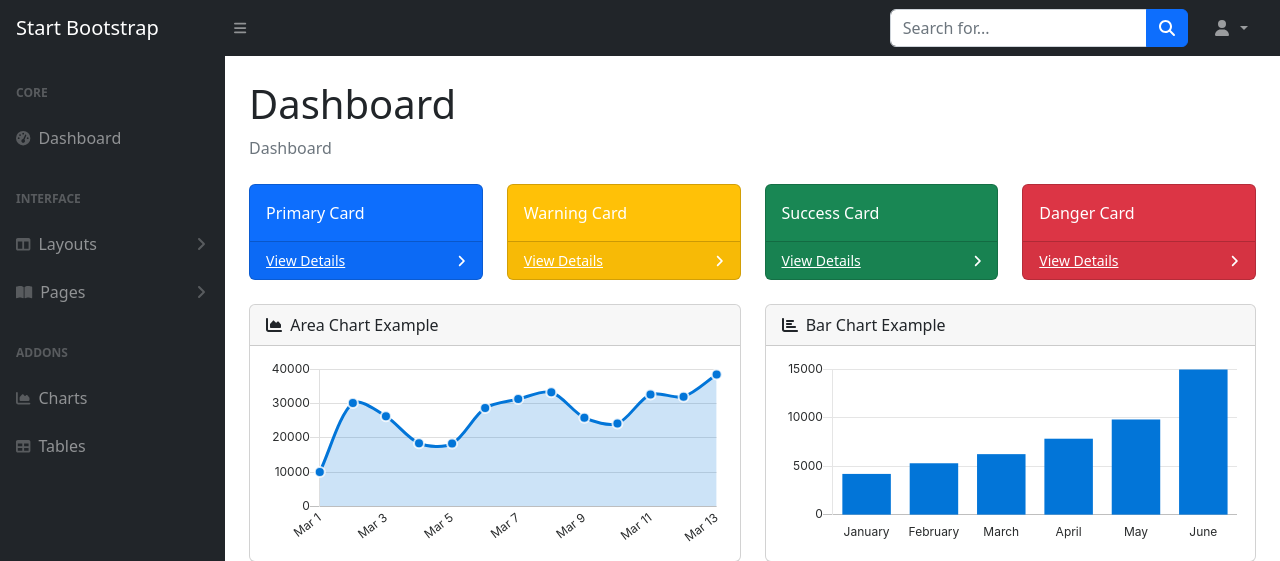
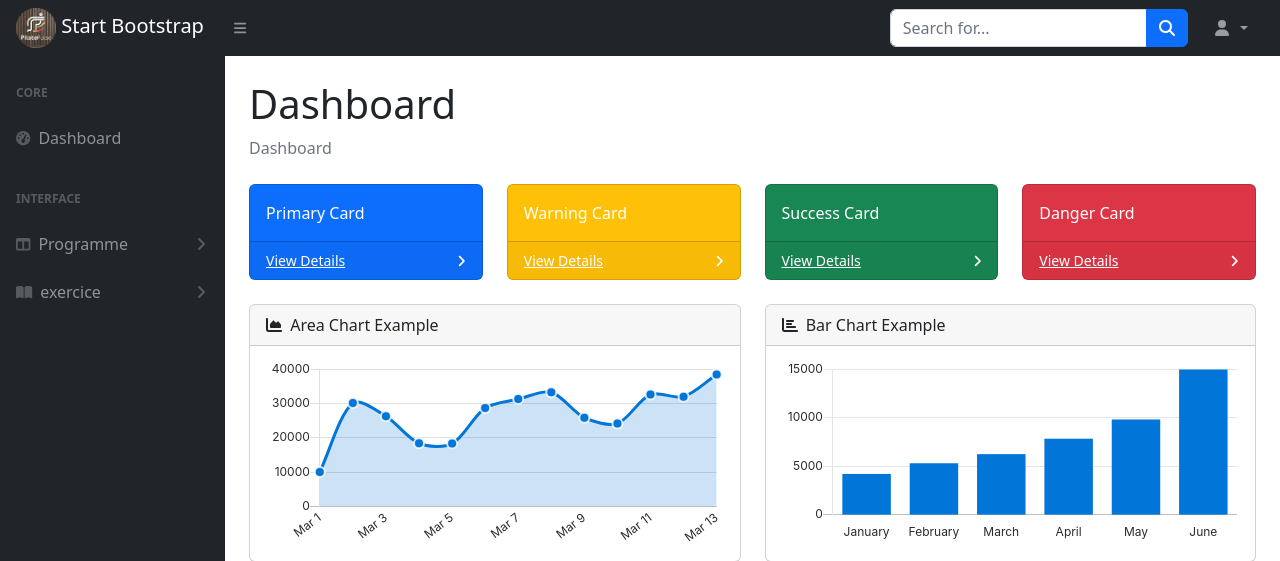
Before and after one commit to MalekEssayeh/PilatesPulse-Web, a Symfony app: template templates/Admin.html.twig in a window 1280 px wide. Shown: the top 561 px of the page. Run offline with Twig, Linux system fonts and the light colour scheme; the template is opened without the code that fills it, so the values that code supplies are empty; some libraries are stand-ins or nearby versions.

Commit message:
finished

```diff
--- a/templates/Admin.html.twig
+++ b/templates/Admin.html.twig
@@ -17,7 +17,9 @@
 		<nav
 			class="sb-topnav navbar navbar-expand navbar-dark bg-dark">
 			<!-- Navbar Brand-->
-			<a class="navbar-brand ps-3" href="index.html">Start Bootstrap</a>
+			<a class="navbar-brand ps-3" href="index.html">
+				<img src="{{ asset('img/Pp.png') }}" style="width:40px">
+				Start Bootstrap</a>
 			<!-- Sidebar Toggle-->
 			<button class="btn btn-link btn-sm order-1 order-lg-0 me-4 me-lg-0" id="sidebarToggle" href="#!">
 				<i class="fas fa-bars"></i>
@@ -69,69 +71,38 @@
 								<div class="sb-nav-link-icon">
 									<i class="fas fa-columns"></i>
 								</div>
-								Layouts
+								Programme
 								<div class="sb-sidenav-collapse-arrow">
 									<i class="fas fa-angle-down"></i>
 								</div>
 							</a>
 							<div class="collapse" id="collapseLayouts" aria-labelledby="headingOne" data-bs-parent="#sidenavAccordion">
 								<nav class="sb-sidenav-menu-nested nav">
-									<a class="nav-link" href="layout-static.html">Static Navigation</a>
-									<a class="nav-link" href="layout-sidenav-light.html">Light Sidenav</a>
+									<a class="nav-link" href="{{ path('app_programme_indexb') }}">Index</a>
+								</nav>
+								<nav class="sb-sidenav-menu-nested nav">
+									<a class="nav-link" href="{{ path('app_programme_newb') }}">Add Programme</a>
 								</nav>
 							</div>
 							<a class="nav-link collapsed" href="#" data-bs-toggle="collapse" data-bs-target="#collapsePages" aria-expanded="false" aria-controls="collapsePages">
 								<div class="sb-nav-link-icon">
 									<i class="fas fa-book-open"></i>
 								</div>
-								Pages
+								exercice
 								<div class="sb-sidenav-collapse-arrow">
 									<i class="fas fa-angle-down"></i>
 								</div>
 							</a>
 							<div class="collapse" id="collapsePages" aria-labelledby="headingTwo" data-bs-parent="#sidenavAccordion">
-								<nav class="sb-sidenav-menu-nested nav accordion" id="sidenavAccordionPages">
-									<a class="nav-link collapsed" href="#" data-bs-toggle="collapse" data-bs-target="#pagesCollapseAuth" aria-expanded="false" aria-controls="pagesCollapseAuth">
-										Authentication
-										<div class="sb-sidenav-collapse-arrow">
-											<i class="fas fa-angle-down"></i>
-										</div>
-									</a>
-									<div class="collapse" id="pagesCollapseAuth" aria-labelledby="headingOne" data-bs-parent="#sidenavAccordionPages">
-										<nav class="sb-sidenav-menu-nested nav">
-											<a class="nav-link" href="login.html">Login</a>
-											<a class="nav-link" href="register.html">Register</a>
-											<a class="nav-link" href="password.html">Forgot Password</a>
-										</nav>
-									</div>
-									<a class="nav-link collapsed" href="#" data-bs-toggle="collapse" data-bs-target="#pagesCollapseError" aria-expanded="false" aria-controls="pagesCollapseError">
-										Error
-										<div class="sb-sidenav-collapse-arrow">
-											<i class="fas fa-angle-down"></i>
-										</div>
-									</a>
-									<div class="collapse" id="pagesCollapseError" aria-labelledby="headingOne" data-bs-parent="#sidenavAccordionPages">
-										<nav class="sb-sidenav-menu-nested nav">
-											<a class="nav-link" href="401.html">401 Page</a>
-											<a class="nav-link" href="404.html">404 Page</a>
-											<a class="nav-link" href="500.html">500 Page</a>
-										</nav>
-									</div>
+								<nav class="sb-sidenav-menu-nested nav">
+									<a class="nav-link" href="{{ path('app_exercice_indexb') }}">Index</a>
 								</nav>
+								<nav class="sb-sidenav-menu-nested nav">
+									<a class="nav-link" href="{{ path('app_exercice_newb') }}">Add exercice</a>
+								</nav>
+
 							</div>
-							<div class="sb-sidenav-menu-heading">Addons</div>
-							<a class="nav-link" href="charts.html">
-								<div class="sb-nav-link-icon">
-									<i class="fas fa-chart-area"></i>
-								</div>
-								Charts
-							</a>
-							<a class="nav-link" href="tables.html">
-								<div class="sb-nav-link-icon">
-									<i class="fas fa-table"></i>
-								</div>
-								Tables
-							</a>
+
 						</div>
 					</div>
 					<div class="sb-sidenav-footer">
--- a/templates/base.html.twig
+++ b/templates/base.html.twig
@@ -46,6 +46,7 @@
 		<!-- header-start -->
 			{% block header %}
 
+
 				<header>
 					<div class="header-area "> <div id="sticky-header" class="main-header-area">
 						<div class="container-fluid">
@@ -54,7 +55,7 @@
 									<div class="col-xl-3 col-lg-2">
 										<div class="logo">
 											<a href="index.html">
-												<img src="" alt="">
+											<img src="{{ asset('img/Pp.png') }}" style="width:40px">
 											</a>
 										</div>
 									</div>
```
Also changed, not shown: public/img/Pp.png (added).
